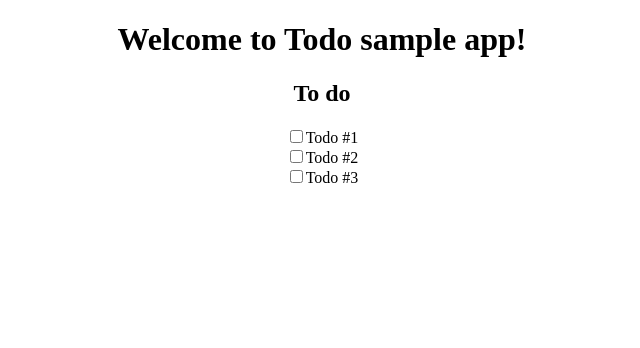
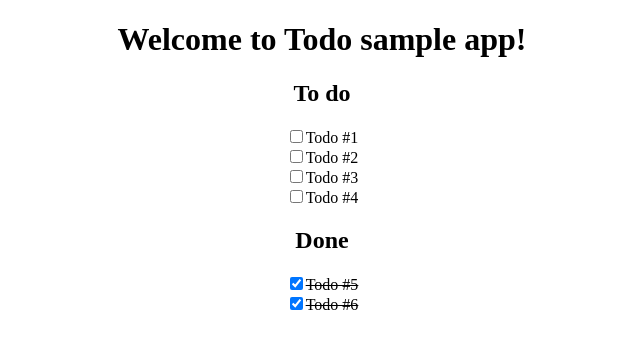
Before and after one commit to AleksandraKot/Angular-ListToDo, an Angular app: page / in a window 1280 px wide. Shown: the top 348 px of the page, without its empty margins (318-958 px from the left). Built offline with nearby package versions, Linux system fonts and the light colour scheme.

Commit message:
List with done items, styles scss and task status added

```diff
--- a/src/app/app.component.html
+++ b/src/app/app.component.html
@@ -3,4 +3,5 @@
     Welcome to {{title}}!
   </h1>
   <app-todo-list [list]="lists.todo"></app-todo-list>
+  <app-todo-list [list]="lists.done"></app-todo-list>
 </div>
--- a/src/app/app.component.ts
+++ b/src/app/app.component.ts
@@ -11,9 +11,17 @@ export class AppComponent {
     todo: {
       name: 'To do',
       tasks: [
-        'Todo #1',
-        'Todo #2',
-        'Todo #3'
+        {name: 'Todo #1', done: false},
+        {name: 'Todo #2', done: false},
+        {name: 'Todo #3', done: false},
+        {name: 'Todo #4', done: false},
+      ]
+    },
+    done: {
+      name: 'Done',
+      tasks: [
+        {name: 'Todo #5', done: true},
+        {name: 'Todo #6', done: true}
       ]
     }
   }
--- a/src/app/todo-list/todoList/todo-item/todo-item.component.html
+++ b/src/app/todo-list/todoList/todo-item/todo-item.component.html
@@ -1,4 +1,4 @@
 <div>
-  <input type="checkbox" name="task1">
-  <label for="task1">{{task}}</label>
+  <input type="checkbox" [checked]="task.done">
+  <label [ngClass]="{'taskIsDoneDecoration': task.done}">{{ task.name }}</label>
 </div>
--- a/src/app/todo-list/todoList/todo-item/todo-item.component.scss
+++ b/src/app/todo-list/todoList/todo-item/todo-item.component.scss
@@ -0,0 +1,4 @@
+
+.taskIsDoneDecoration {
+    text-decoration: line-through;
+}
```
